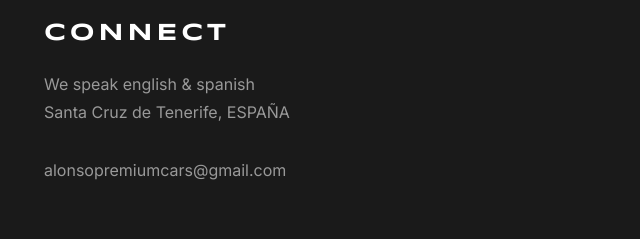
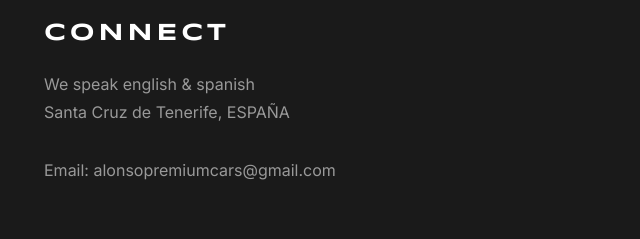
Before and after one commit to tommyalonso/alonsoweb, a website: page index.html in a window 1280 px wide. Shown: the part 1667-1906 px from the top of the page, 20-660 px from the left. Drawn offline with nearby package versions, Linux system fonts and the light colour scheme.

Commit message:
Add email contact information in index.html

```diff
--- a/index.html
+++ b/index.html
@@ -323,6 +323,7 @@
             <p>
                 We speak english & spanish<br>
                 Santa Cruz de Tenerife, ESPAÑA<br><br>
+                Email:
                 alonsopremiumcars@gmail.com<br>
 
             </p>
```
